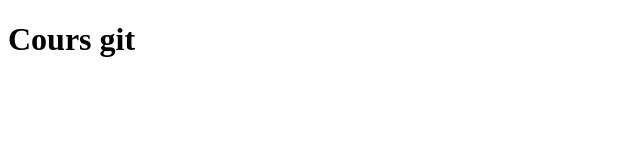
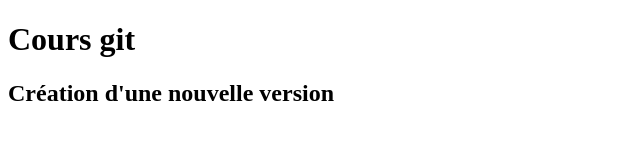
Before and after one commit to JustineCosson/exo1, a plain HTML site: page index.html in a window 1280 px wide. Shown: the whole page, without its empty margins (0-640 px from the left). Drawn offline with Linux system fonts and the light colour scheme.

Commit message:
Création du titre2

```diff
--- a/index.html
+++ b/index.html
@@ -8,5 +8,7 @@
 
 <h1>Cours git</h1>
 
+<h2>Création d'une nouvelle version</h2>
+
 </body>
 </html>
```
